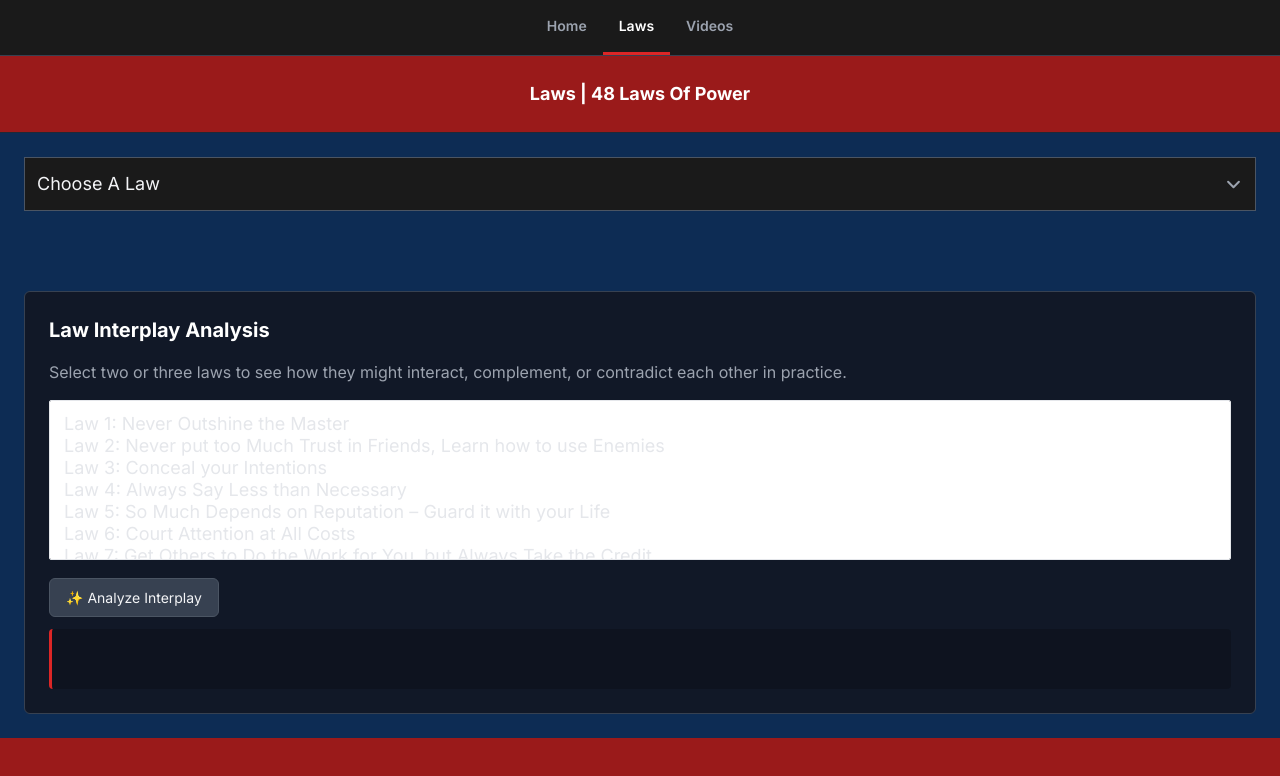
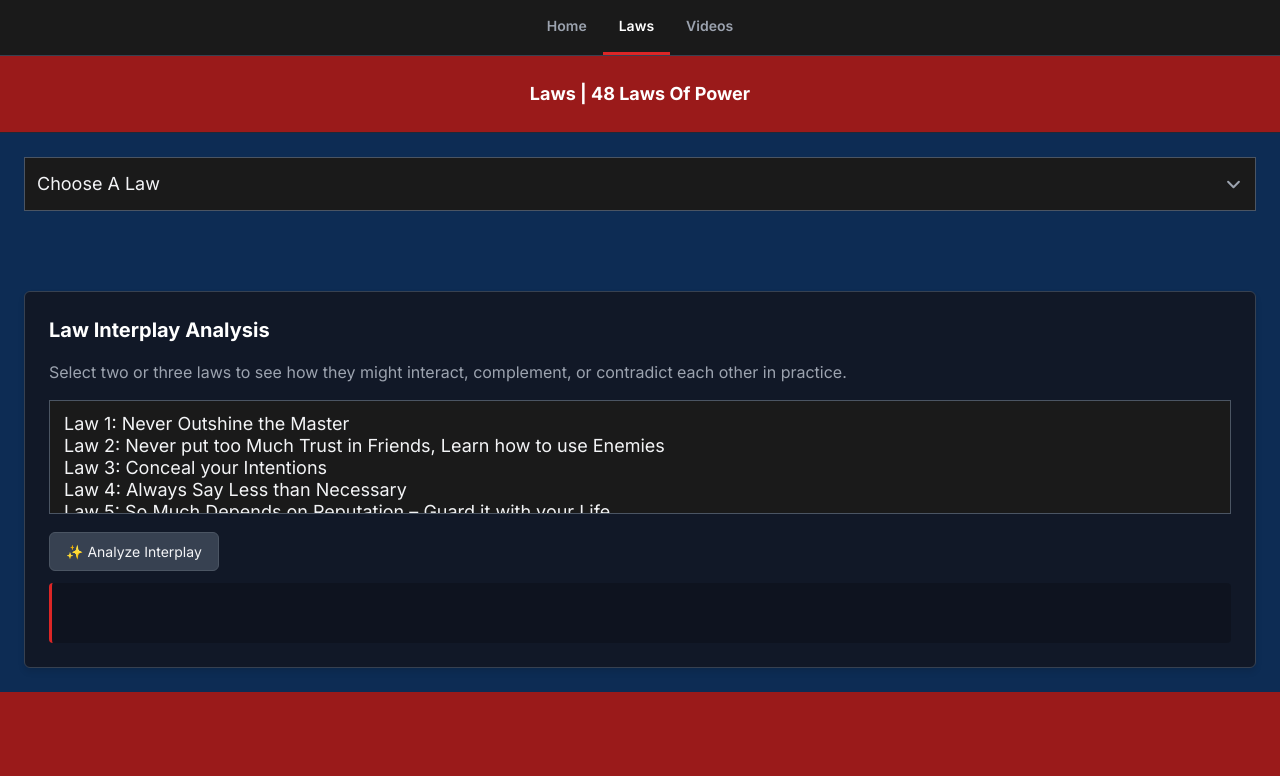
Before and after one commit to RisingLegendNzl/48-Laws, a plain HTML site: page index.html in a window 1280 px wide. Both pictures are taken after a click on the button "Laws". Drawn offline with nearby package versions, Linux system fonts and the light colour scheme.

Commit message:
Update style.css

```diff
--- a/style.css
+++ b/style.css
@@ -71,8 +71,9 @@ main.laws-active, main.videos-active {
 }
 
 /* Laws Dropdown */
-#laws-dropdown {
-    background-color: #1a1a1a; /* Changed to match header */
+#laws-dropdown,
+#interplay-laws-dropdown { /* Added for new multi-select */
+    background-color: #1a1a1a;
     border-color: #4B5563;
     color: #F3F4F6;
     -webkit-appearance: none;
@@ -82,8 +83,16 @@ main.laws-active, main.videos-active {
     background-position: right 0.5rem center;
     background-repeat: no-repeat;
     background-size: 1.5em 1.5em;
-    border-radius: 0; /* Added for boxed look */
+    border-radius: 0;
 }
+
+/* Styling for multi-select specific properties */
+#interplay-laws-dropdown {
+    height: auto; /* Adjust height based on content */
+    min-height: 100px; /* Minimum height to make it scrollable */
+    background-image: none; /* Remove arrow for multi-select */
+}
+
 
 /* Subsection titles */
 .subsection-title {
@@ -128,3 +137,8 @@ main.laws-active, main.videos-active {
     0% { transform: rotate(0deg); }
     100% { transform: rotate(360deg); }
 }
+
+/* Interplay section specific styles */
+.interplay-section {
+    box-shadow: 0 4px 6px rgba(0,0,0,0.1);
+}
```
